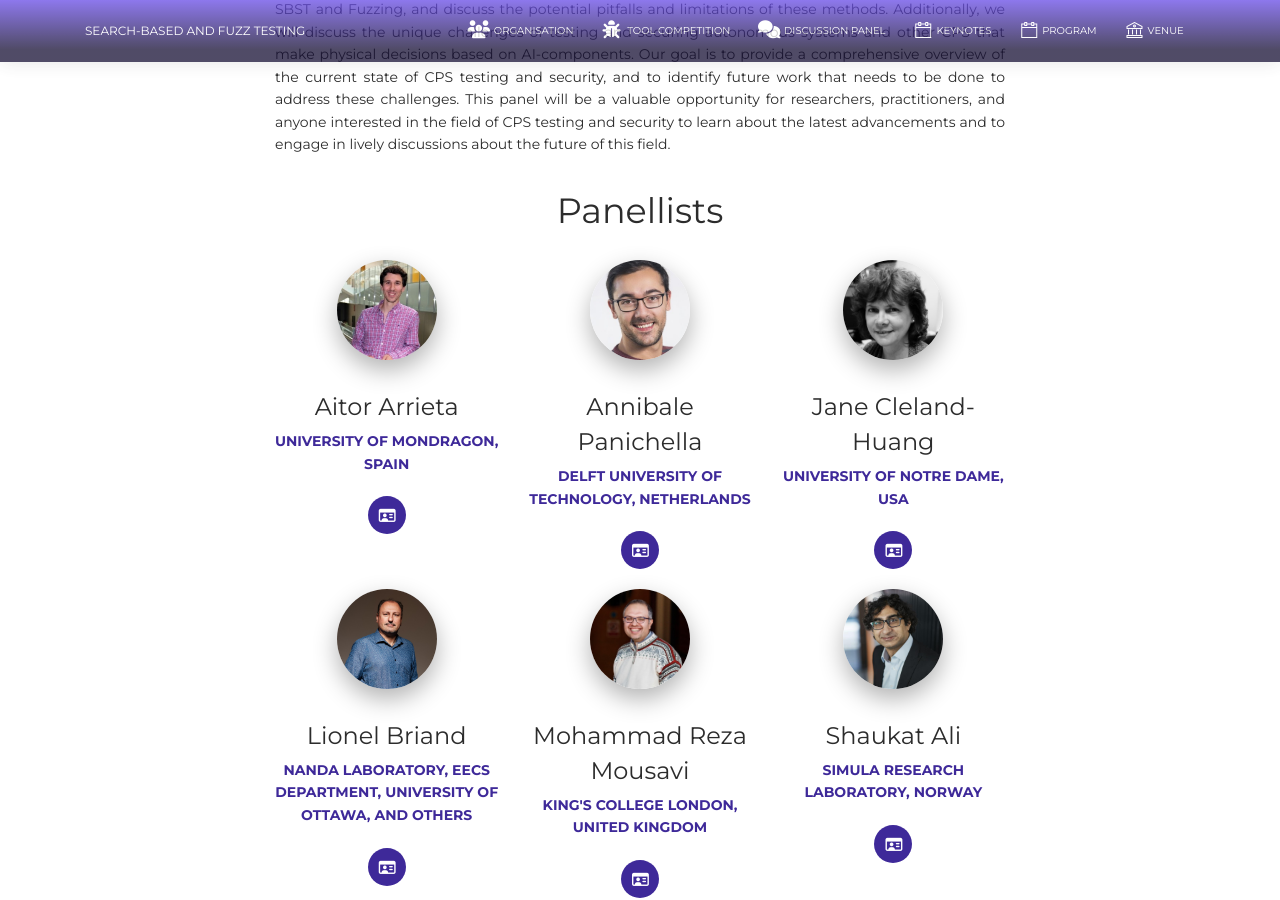
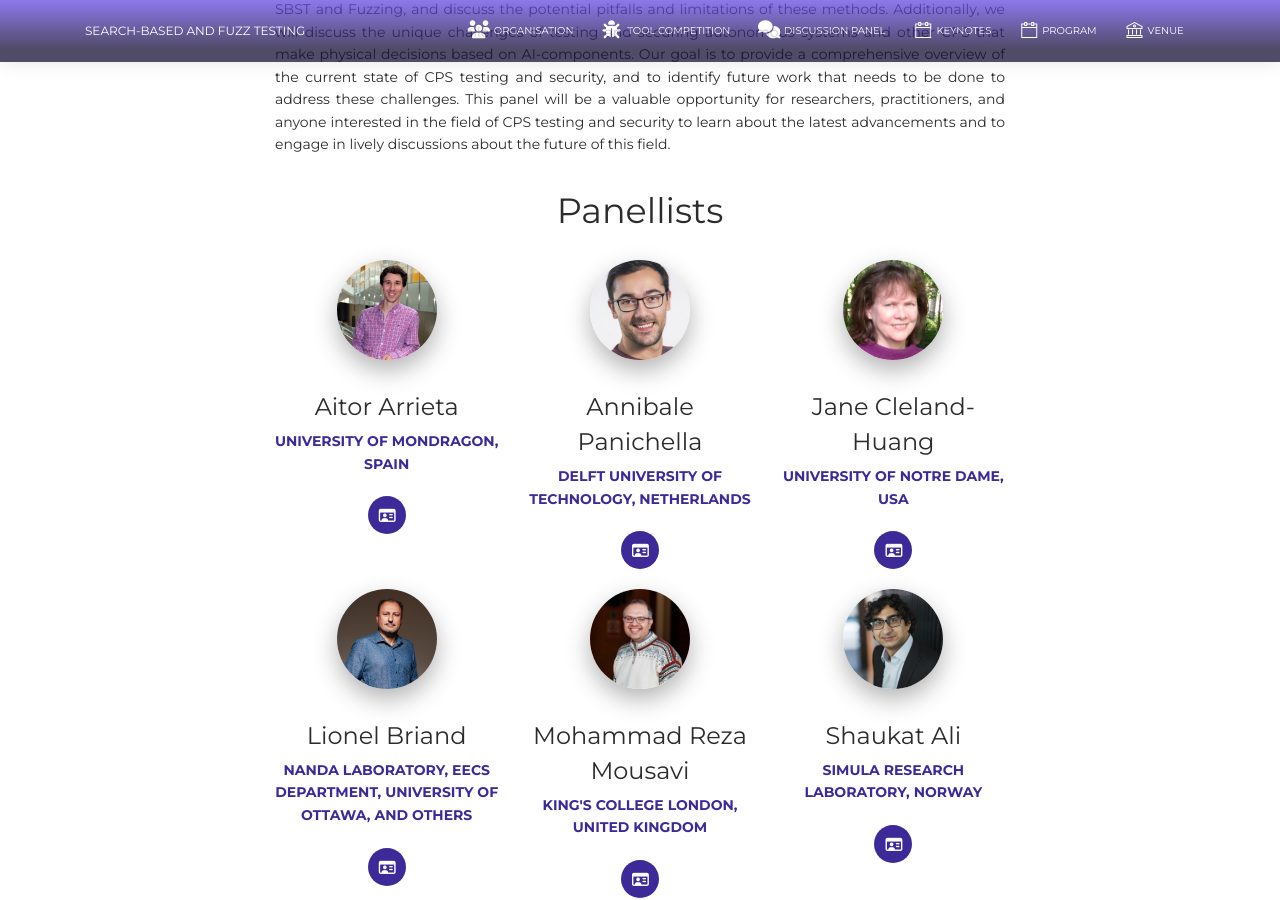
Before and after one commit to sbft23/sbft23.github.io, a Jekyll site: the page built from panel/index.html, in a window 1280 px wide and 900 px high, scrolled down 778 px. Built offline with Jekyll 4.4.1, drawn with Linux system fonts in a browser that asks for light colours; nearby versions of some CDN libraries.

Commit message:
Updated Jane's picture

```diff
--- a/_data/panellists.yml
+++ b/_data/panellists.yml
@@ -16,7 +16,7 @@
 - name: Jane Cleland-Huang
   webpage: https://engineering.nd.edu/faculty/jane-cleland-huang/
   institution: University of Notre Dame, USA
-  pic: /img/JaneCleland-Huang.jpeg
+  pic: /img/jane.jpg
 
 - name: Annibale Panichella
   webpage: https://apanichella.github.io/
```
Also changed, not shown: img/jane.jpg (added).
